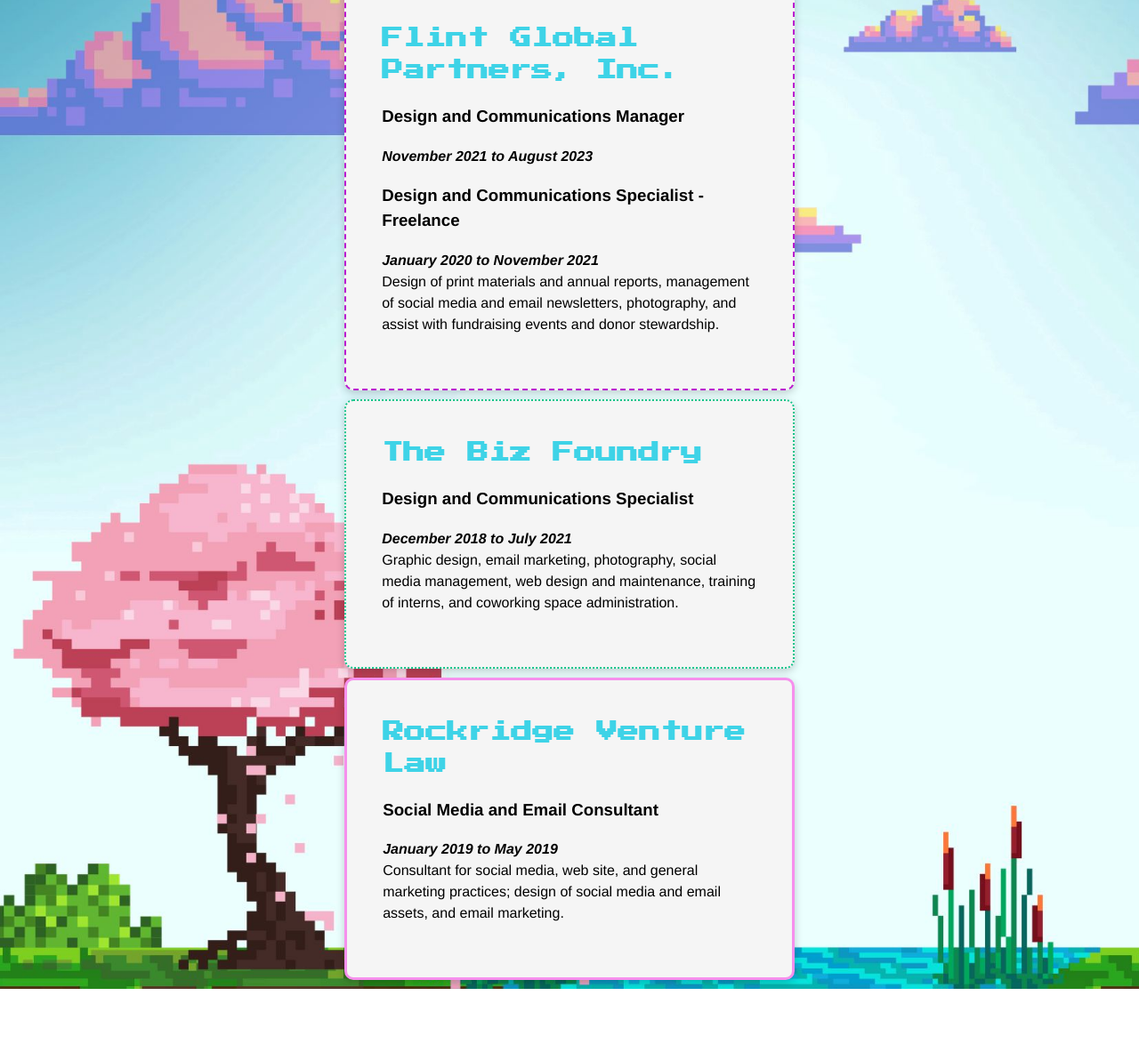
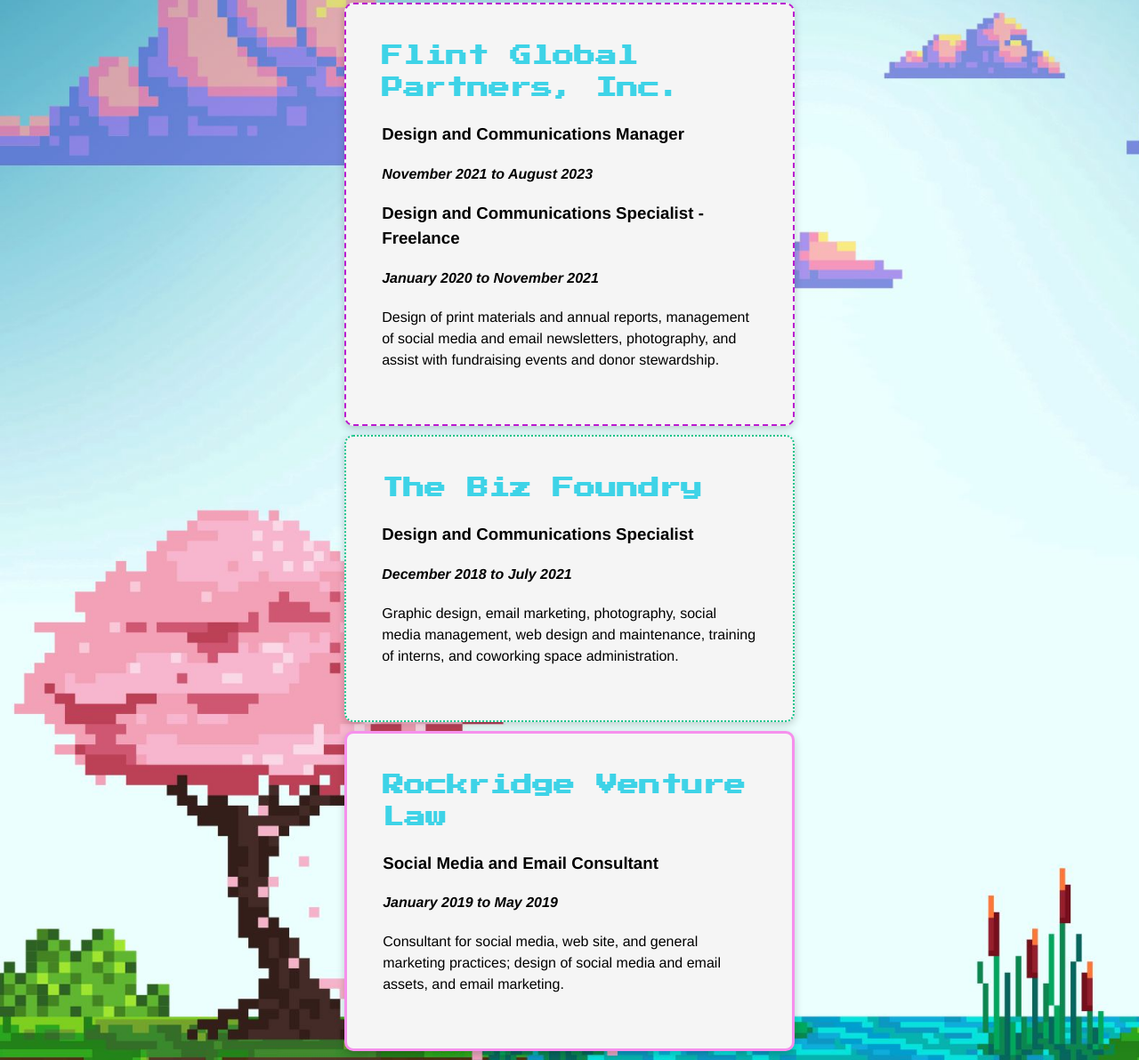
Before and after one commit to ursapictura/LAB-HTML-Resume, a plain HTML site: page index.html in a window 1280 px wide. Shown: the part 559-1751 px from the top of the page at 89% size. Before the commit the page ends 1671 px from the top, so only its background shows below. Drawn offline with Linux system fonts and the light colour scheme.

Commit message:
Added top margin to duties

```diff
--- a/index.html
+++ b/index.html
@@ -19,7 +19,7 @@
     <time datetime="2023-08">August 2023</time>
     <span>to Present</span>
     <br>
-    <section>Graphic design, email marketing, photography, social media management, magazine editing, web design and maintenance, and assisting with events.</section>
+    <section class="duties">Graphic design, email marketing, photography, social media management, magazine editing, web design and maintenance, and assisting with events.</section>
   </article>
 
   <article id="flint">
@@ -34,7 +34,7 @@
     <span> to </span>
     <time datetime="2021-11">November 2021</time>
     <br>
-    <section>Design of print materials and annual reports, management of social media and email newsletters, photography, and assist with fundraising events and donor stewardship. </section>
+    <section class="duties">Design of print materials and annual reports, management of social media and email newsletters, photography, and assist with fundraising events and donor stewardship. </section>
   </article>
 
   <article id="foundry">
@@ -43,7 +43,7 @@
     <time datetime="2018-12">December 2018</time>
     <span> to </span>
     <time datetime="2021-07">July 2021</time>
-    <section>Graphic design, email marketing, photography, social media management, web design and maintenance, training of interns, and coworking space administration.</section>
+    <section class="duties">Graphic design, email marketing, photography, social media management, web design and maintenance, training of interns, and coworking space administration.</section>
   </article>
 
   <article id="venture">
@@ -52,7 +52,7 @@
     <time datetime="2019-01">January 2019</time>
     <span> to </span>
     <time datetime="2019-05">May 2019</time>
-    <section>Consultant for social media, web site, and general marketing practices; design of social media and email assets, and email marketing.
+    <section class="duties">Consultant for social media, web site, and general marketing practices; design of social media and email assets, and email marketing.
 
     </section>
   </article>
--- a/main.css
+++ b/main.css
@@ -67,3 +67,7 @@
 #venture {
   border: 3px solid rgb(246, 144, 237);
 }
+
+.duties {
+  margin-top: 20px;
+}
```
